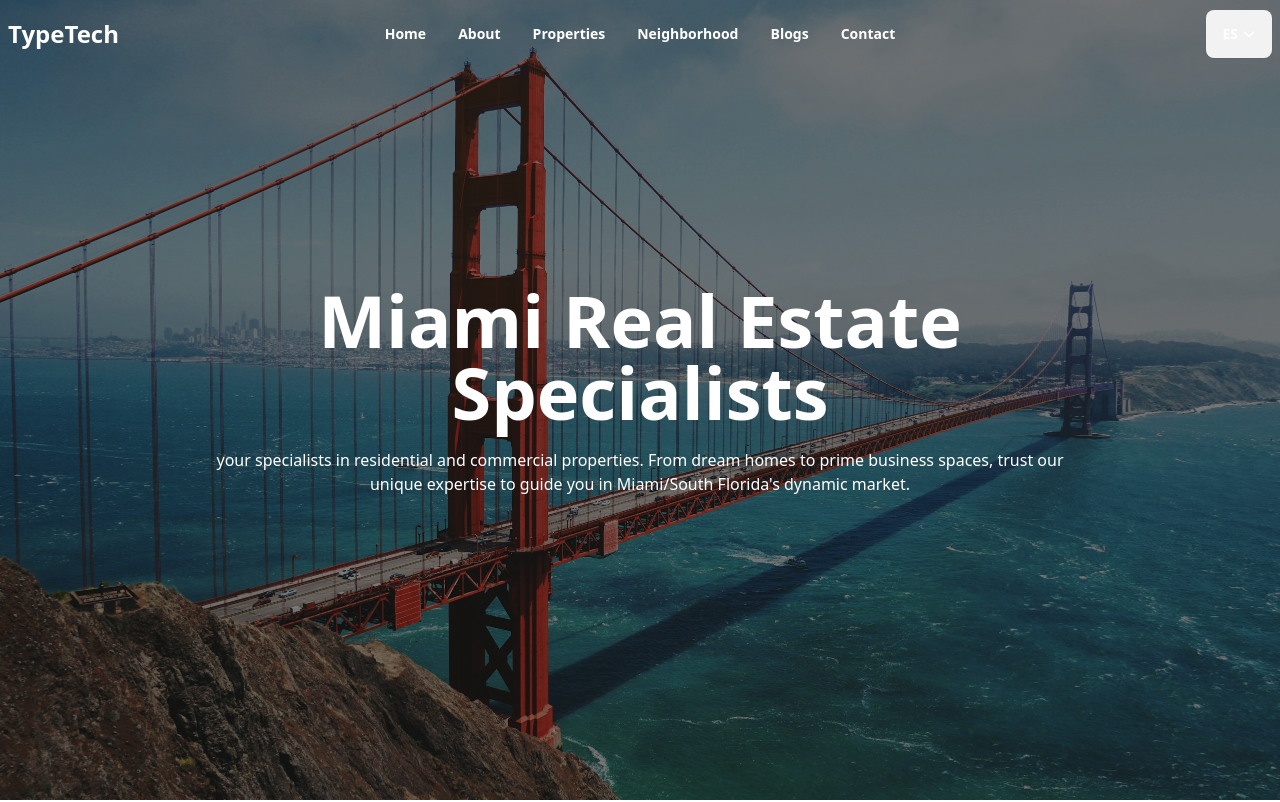
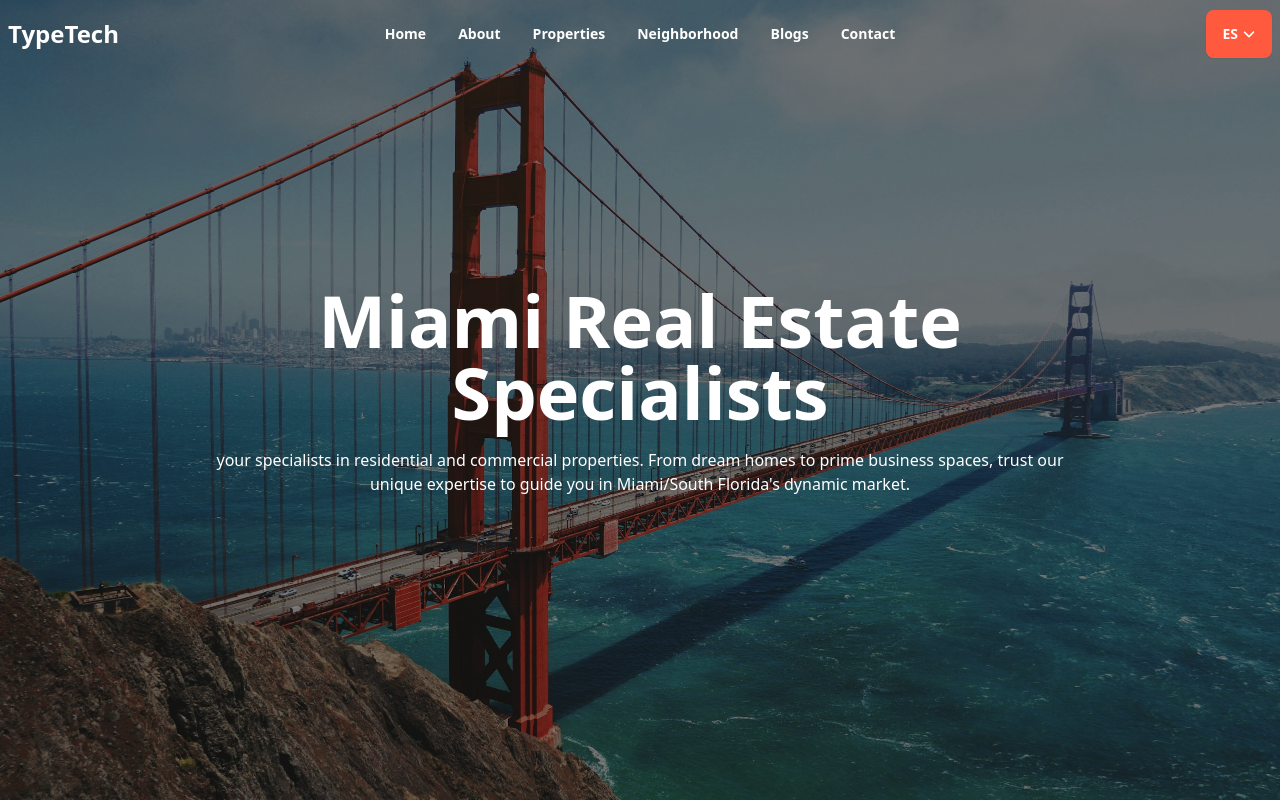
Before and after one commit to DKAbir111/typeTech_Task, a Next.js app: page / in a window 1280 px wide. Shown: the top 802 px of the page. Built offline with nearby package versions, Linux system fonts and the light colour scheme; no server answers; the database is empty.

Commit message:
fixing the bg color of Button components

```diff
--- a/src/components/Button.jsx
+++ b/src/components/Button.jsx
@@ -1,6 +1,7 @@
 export default function Button({ text, icon, color, background }) {
     return (
-        <button className={`btn flex justify-center items-center gap-1 hover:bg-[#ff7134] border-none bg-[${background}] text-${color}`}>
+        <button className={`btn flex justify-center items-center gap-1 hover:bg-[#ff7134] border-none text-${color}`}
+            style={{ backgroundColor: background }}>
             {text} {icon}
         </button>
     )
```
